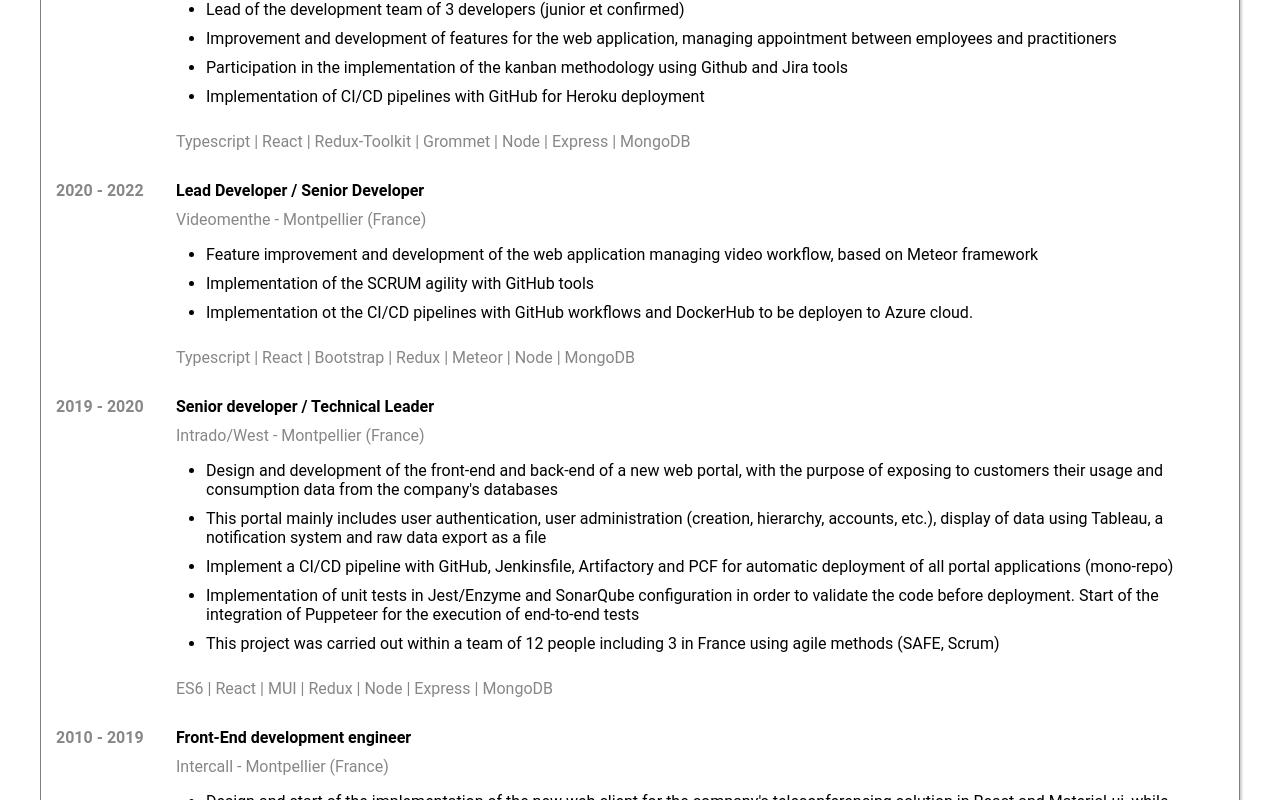
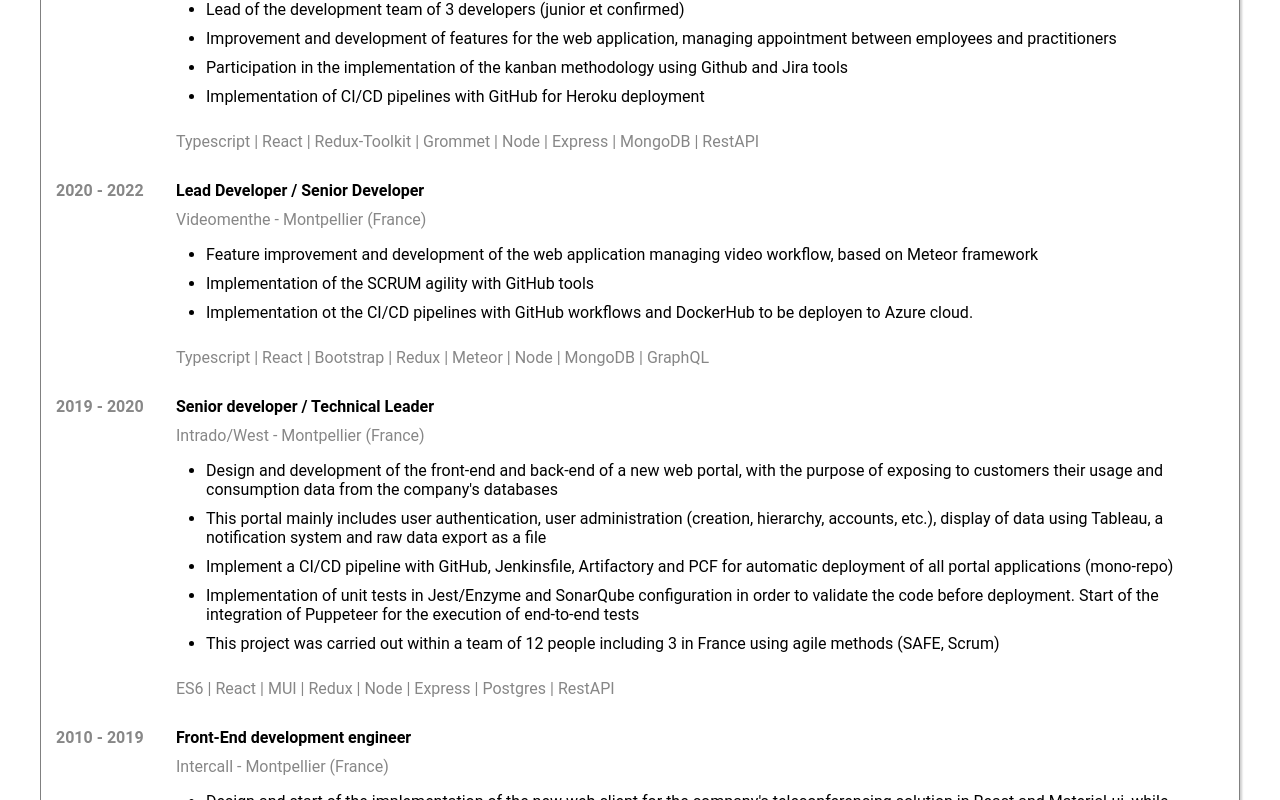
Before and after one commit to JAllegre/cv, a React (Create React App) app: page / in a window 1280 px wide. Shown: the part 600-1400 px from the top of the page. Built offline with nearby package versions, Linux system fonts and the light colour scheme.

Commit message:
update with RestAPI

```diff
--- a/src/SectionSkills.js
+++ b/src/SectionSkills.js
@@ -112,6 +112,14 @@
           </table>
           <table className={classes.table}>
             <tbody>
+              <SkillLine key="rest" tech="RestAPI" rate={4} />
+              <SkillLine key="graph" tech="GraphQL" rate={3} />
+              <tr>
+                <td>
+                  <br />
+                  <br />
+                </td>
+              </tr>
               <SkillLine key="ten" tech={englishTechnical} rate={4} />
               <SkillLine key="cen" tech={englishFluent} rate={3} />
             </tbody>
--- a/src/i18n/en.json
+++ b/src/i18n/en.json
@@ -28,15 +28,15 @@
   "str.xp3.role": "Senior developer / Technical Leader",
   "str.xp3.location": "Intrado/West - Montpellier (France)",
   "str.xp3.text": "Design and development of the front-end and back-end of a new web portal, with the purpose of exposing to customers their usage and consumption data from the company's databases.. This portal mainly includes user authentication, user administration (creation, hierarchy, accounts, etc.), display of data using Tableau, a notification system and raw data export as a file.. Implement a CI/CD pipeline with GitHub, Jenkinsfile, Artifactory and PCF for automatic deployment of all portal applications (mono-repo).. Implementation of unit tests in Jest/Enzyme and SonarQube configuration in order to validate the code before deployment. Start of the integration of Puppeteer for the execution of end-to-end tests.. This project was carried out within a team of 12 people including 3 in France using agile methods (SAFE, Scrum)",
-  "str.xp3.notes": "ES6 | React | MUI | Redux | Node | Express | MongoDB",
+  "str.xp3.notes": "ES6 | React | MUI | Redux | Node | Express | Postgres | RestAPI",
 
   "str.xp4.role": "Lead Developer / Senior Developer",
   "str.xp4.location": "Videomenthe - Montpellier (France)",
   "str.xp4.text": "Feature improvement and development of the web application managing video workflow, based on Meteor framework.. Implementation of the SCRUM agility with GitHub tools.. Implementation ot the CI/CD pipelines with GitHub workflows and DockerHub to be deployen to Azure cloud.",
-  "str.xp4.notes": "Typescript | React | Bootstrap | Redux | Meteor | Node | MongoDB",
+  "str.xp4.notes": "Typescript | React | Bootstrap | Redux | Meteor | Node | MongoDB | GraphQL",
 
   "str.xp5.role": "Lead Developer / Senior Developer",
   "str.xp5.location": "Viabeez - Saint-Malo (France/Remote) ",
   "str.xp5.text": "Lead of the development team of 3 developers (junior et confirmed).. Improvement and development of features for the web application, managing appointment between employees and practitioners.. Participation in the implementation of the kanban methodology using Github and Jira tools.. Implementation of CI/CD pipelines with GitHub for Heroku deployment",
-  "str.xp5.notes": "Typescript | React | Redux-Toolkit | Grommet | Node | Express | MongoDB"
+  "str.xp5.notes": "Typescript | React | Redux-Toolkit | Grommet | Node | Express | MongoDB | RestAPI"
 }
--- a/src/i18n/fr.json
+++ b/src/i18n/fr.json
@@ -28,15 +28,15 @@
   "str.xp3.role": "Développeur senior / Leader technique",
   "str.xp3.location": "Intrado/West - Montpellier",
   "str.xp3.text": "Conception et développement du front-end et du back-end d’un nouveau portail web, ayant pour but d'exposer aux clients leurs données d'utilisation et de consommation provenant de bases de données de l'entreprise. Ce portail inclus notamment l'authentification des utilisateurs, leur administration (création, hiérarchie, comptes…), l’affichage des données grâce à Tableau, un système de notification et l’exportation des données brutes en fichier.. Mise en place d’un pipeline CI/CD avec GitHub, Jenkinsfile, Artifactory et PCF pour le déploiement automatique de toutes les applications du portail (mono-repo).. Mise en place de tests unitaires en Jest/Enzyme et de la configuration SonarQube afin de valider le code avant déploiement. Début d'intégration de Puppeteer pour l'exécution des tests end-to-end.. Ce projet s'est fait au sein d'une équipe internationale de 12 personnes situées en France, aux US, au Canada et en Inde. Les méthodologies agiles Scrum et Safe ont été utilisées",
-  "str.xp3.notes": "ES6 | React | MUI | Redux | Node | Express | MongoDB",
+  "str.xp3.notes": "ES6 | React | MUI | Redux | Node | Express | Postgres | RestAPI",
 
   "str.xp4.role": "Lead Développeur / Développeur senior",
   "str.xp4.location": "Videomenthe - Montpellier",
   "str.xp4.text": "Gestion technique d'une équipe de 4 développeurs (junior et confirmé).. Amélioration et développement de fonctionnalités de l'application web de gestion de workflow vidéo, basé sur le framework Meteor.. Mise en place de la méthodologie Scrum en utilisant les outils de Github.. Mise en place des pipelines CI/CD avec GitHub et DockerHub pour déploiement sur cloud Azure",
-  "str.xp4.notes": "Typescript | React | Bootstrap | Redux | Meteor | Node | MongoDB",
+  "str.xp4.notes": "Typescript | React | Bootstrap | Redux | Meteor | Node | MongoDB | GraphQL",
 
   "str.xp5.role": "Lead Développeur / Développeur senior",
   "str.xp5.location": "Viabeez - Saint-Malo (Télétravail)",
   "str.xp5.text": "Gestion technique d'une équipe de 3 développeurs (junior et confirmé).. Amélioration et développement de fonctionnalités de l'application web de gestion de rendez-vous entre employés et praticiens.. Participation à la mise en place de la méthodologie kanban en utilisant les outils de Github et Jira.. Mise en place de pipelines CI/CD avec GitHub Workflows pour déploiement sur Heroku",
-  "str.xp5.notes": "Typescript | React | Redux-Toolkit | Grommet | Node | Express | MongoDB"
+  "str.xp5.notes": "Typescript | React | Redux-Toolkit | Grommet | Node | Express | MongoDB | RestAPI"
 }
```
